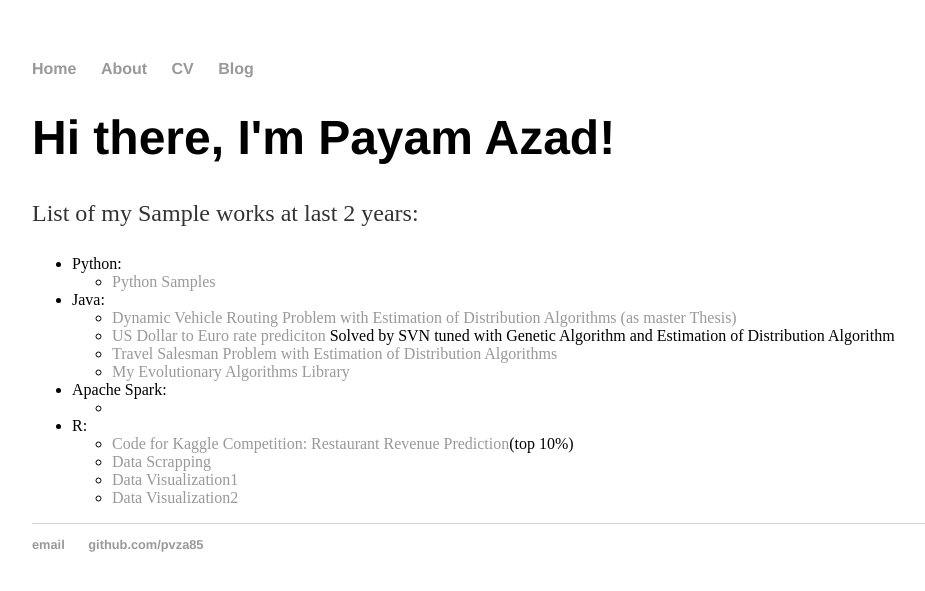
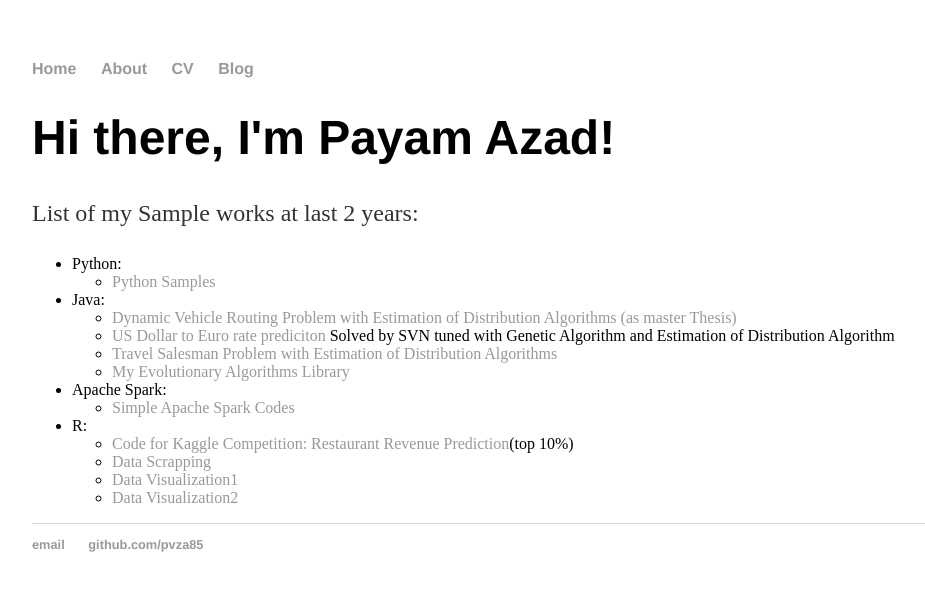
Before and after one commit to pvza85/pvza85.github.io, a Jekyll site: the page built from index.html, in a window 1280 px wide. Shown: the top 591 px of the page, without its empty margins (160-1085 px from the left). Built offline with Jekyll 4.4.1, drawn with Linux system fonts in a browser that asks for light colours.

Commit message:
Update index.html

```diff
--- a/index.html
+++ b/index.html
@@ -21,7 +21,7 @@ title: Payam GitHub Portal
 		</li>
 		<li>Apache Spark:
 		<ul>
-			<li><a href=""></a></li>
+			<li><a href="https://github.com/pvza85/spark_common.git">Simple Apache Spark Codes</a></li>
 		</ul>
 		</li>
 		<li>R:
```
